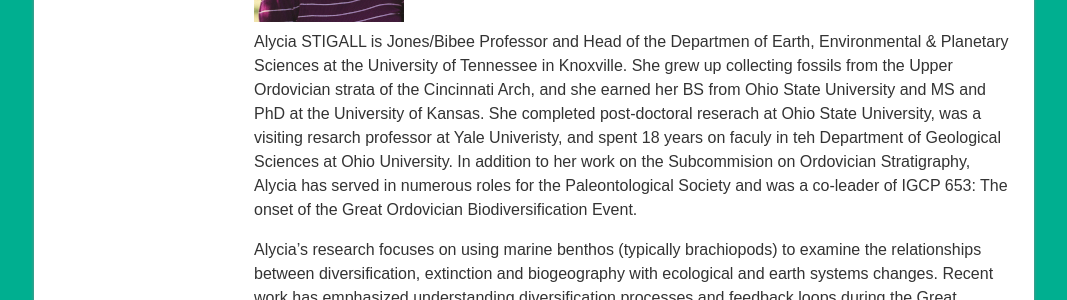
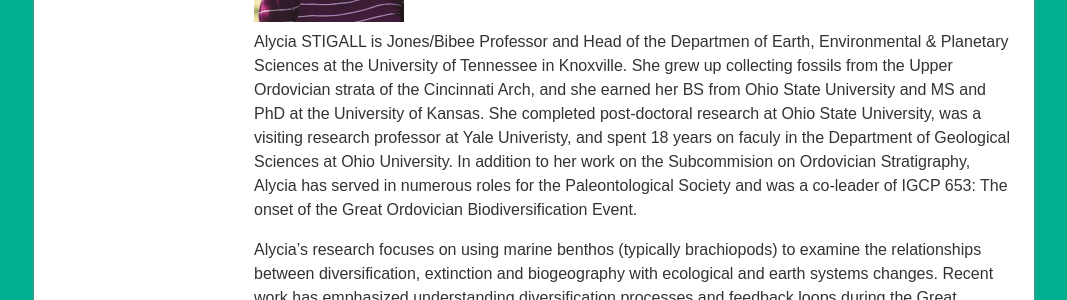
Before and after one commit to whwangChina/subcommission-ordovician, a Jekyll site: the page built from pages/subcommission.md, in a window 1280 px wide and 900 px high, scrolled down 902 px. Shown: the part 227-527 px from the top of the window, without its empty margins (106-1173 px from the left). Built offline with Jekyll 4.4.1, drawn with Linux system fonts in a browser that asks for light colours.

Commit message:
Update subcommission.md

```diff
--- a/pages/subcommission.md
+++ b/pages/subcommission.md
@@ -35,7 +35,7 @@ Tel: +1 (865) 974-5499
 E-mail: <stigall@utk.edu>
 <br />
 
-Alycia STIGALL is Jones/Bibee Professor and Head of the Departmen of Earth, Environmental & Planetary Sciences at the University of Tennessee in Knoxville. She grew up collecting fossils from the Upper Ordovician strata of the Cincinnati Arch, and she earned her BS from Ohio State University and MS and PhD at the University of Kansas. She completed post-doctoral reserach at Ohio State University, was a visiting resarch professor at Yale Univeristy, and spent 18 years on faculy in teh Department of Geological Sciences at Ohio University. In addition to her work on the Subcommision on Ordovician Stratigraphy, Alycia has served in numerous roles for the Paleontological Society and was a co-leader of IGCP 653: The onset of the Great Ordovician Biodiversification Event.
+Alycia STIGALL is Jones/Bibee Professor and Head of the Departmen of Earth, Environmental & Planetary Sciences at the University of Tennessee in Knoxville. She grew up collecting fossils from the Upper Ordovician strata of the Cincinnati Arch, and she earned her BS from Ohio State University and MS and PhD at the University of Kansas. She completed post-doctoral research at Ohio State University, was a visiting research professor at Yale Univeristy, and spent 18 years on faculy in the Department of Geological Sciences at Ohio University. In addition to her work on the Subcommision on Ordovician Stratigraphy, Alycia has served in numerous roles for the Paleontological Society and was a co-leader of IGCP 653: The onset of the Great Ordovician Biodiversification Event.
 
 Alycia's research focuses on using marine benthos (typically brachiopods) to examine the relationships between diversification, extinction and biogeography with ecological and earth systems changes. Recent work has emphasized understanding diversification processes and feedback loops during the Great Ordovician Biodiversfication Event and biotic response to dispersal and invasion events including the Katian Richmondian Invasion using a combination of phylogenetic, ecological niche modelling, paleoecological, and biogeographic analyses. She has worked extensively documenting species invasions, speciation patterns and processes, and niche evolution within Laurentian taxa.
 
```
